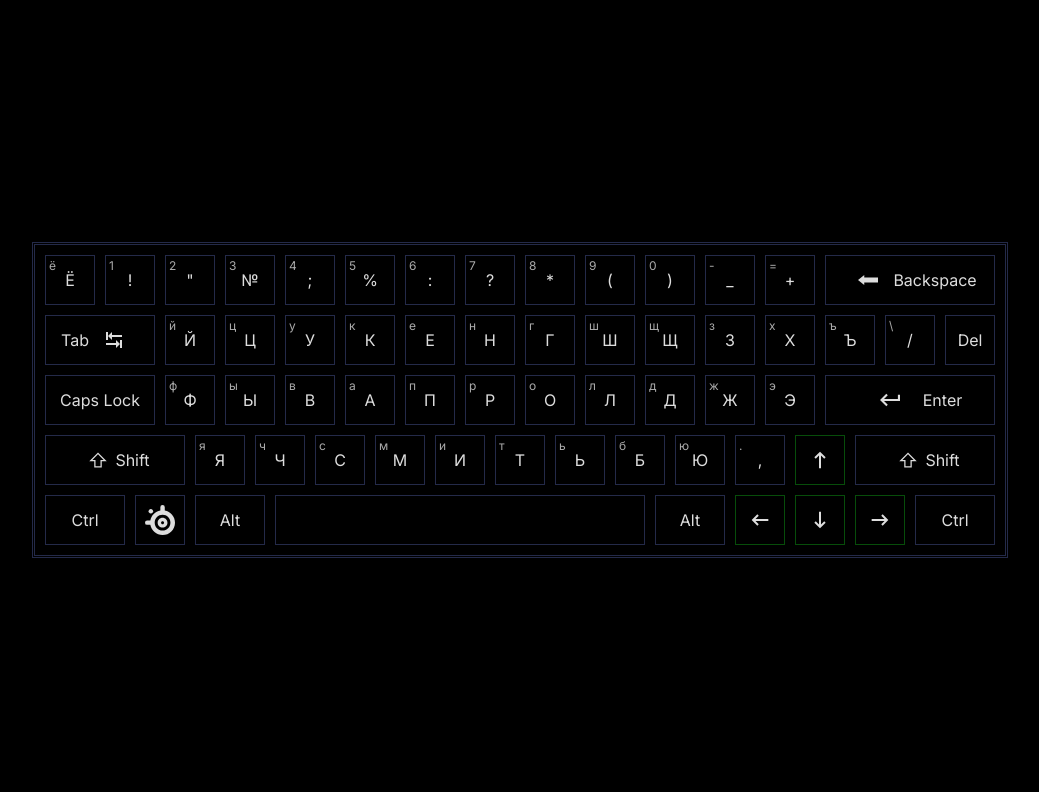
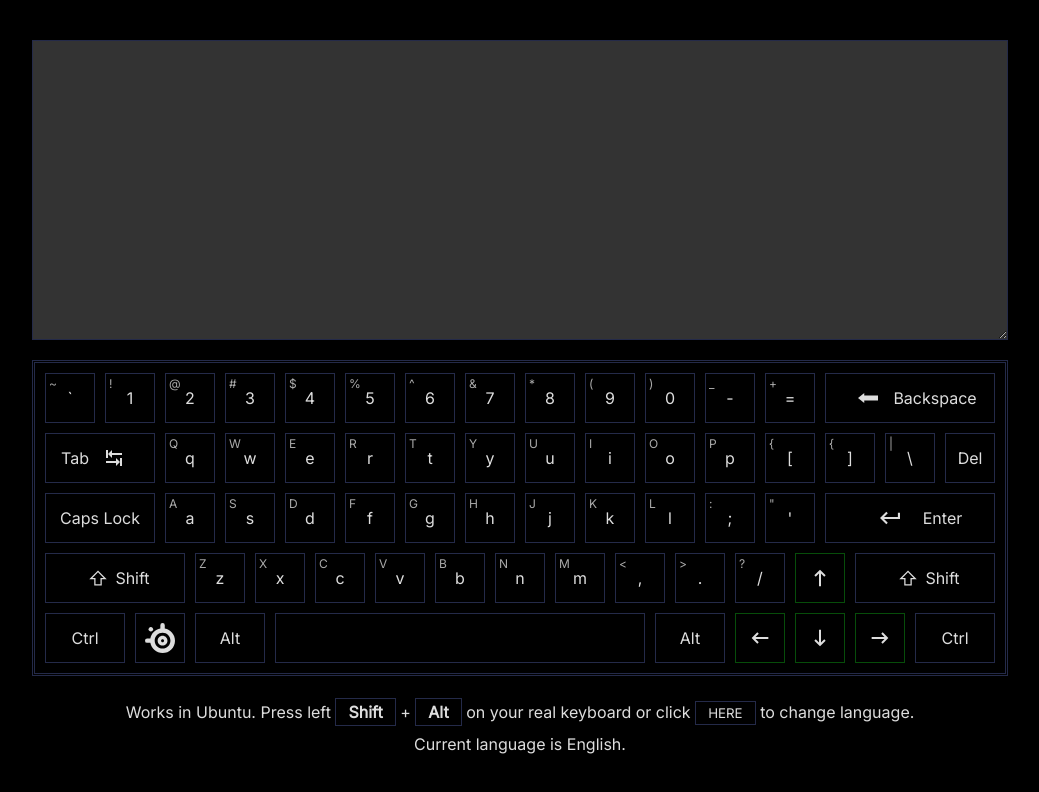
Before and after one commit to zweroboy1/virtual-keyboard, a website with bundled scripts: page index.html in a window 1280 px wide. Shown: the whole page, without its empty margins (120-1159 px from the left). Built offline with nearby package versions, Linux system fonts and the light colour scheme.

Commit message:
feat: add textarea and footer

```diff
--- a/css/style.css
+++ b/css/style.css
@@ -1,4 +1,5 @@
 @import url('https://fonts.googleapis.com/css2?family=Inter&display=swap');
+@import url('https://fonts.googleapis.com/css2?family=Roboto:wght@300&display=swap');
 
 * {
   margin: 0;
@@ -9,10 +10,46 @@
 
 body {
   display: flex;
+  flex-direction: column;
+  gap: 20px;
   justify-content: center;
   align-items: center;
   min-height: 100vh;
   background: #000;
+}
+
+.textarea {
+  width: 976px;
+  height: 300px;
+  padding: 15px;
+  font-family: 'Roboto', sans-serif;
+  font-size: 16px;
+  line-height: 1.3em;
+  letter-spacing: 0.1em;
+  color: #add8e6;
+  background-color: #333333;
+  border: 1px solid #242a49;
+  outline: 0;
+}
+
+.description {
+  line-height: 2em;
+  color: #dddddd;
+  text-align: center;
+}
+
+.description strong,
+.description button {
+  padding: 3px 12px;
+  border: #242a49 1px solid;
+}
+
+
+.description button {
+  background-color: transparent;
+  color: inherit;
+  text-transform: uppercase;
+  cursor: pointer;
 }
 
 .keyboard {
--- a/js/index.js
+++ b/js/index.js
@@ -1,3 +1,4 @@
 import { Keyboard } from './keyboard.js';
 
-const keyboard = new Keyboard(document.body);
+const rootElement = document.body;
+const keyboard = new Keyboard(rootElement);
--- a/js/keyboard.js
+++ b/js/keyboard.js
@@ -2,9 +2,15 @@ class Keyboard {
   constructor(parentElement) {
     this.parentElement = parentElement;
     this.ALL_KEYS = null;
+    this.textarea = null;
+    this.keyboard = null;
     this.loadKeys().then(() => {
       this.renderKeyboard();
     });
+  }
+
+  bindTextarea(textarea) {
+    this.textarea = textarea;
   }
 
   async loadKeys() {
@@ -12,15 +18,16 @@ class Keyboard {
       const response = await fetch('js/keyboard.json');
       this.ALL_KEYS = await response.json();
     } catch (error) {
-      console.error(error);
+      throw new Error('Problems with JSON loading');
     }
   }
 
   renderKeyboard() {
     const keyboard = document.createElement('main');
+    this.keyboard = keyboard;
     const lines = [];
     let currentLine = [];
-    keyboard.className = 'keyboard keyboard_shift keyboard_ru';
+    keyboard.className = 'keyboard';
 
     this.ALL_KEYS.forEach((key) => {
       const button = document.createElement('button');
@@ -29,6 +36,7 @@ class Keyboard {
       const mainSpan = document.createElement('span');
       mainSpan.classList.add('key__main');
       button.append(mainSpan);
+
       if (key.system) {
         mainSpan.classList.add('key_system');
         mainSpan.textContent = key.value;
@@ -64,7 +72,15 @@ class Keyboard {
       line.append(...buttons);
       keyboard.append(line);
     });
-    this.parentElement.prepend(keyboard);
+    const textarea = document.createElement('textarea');
+    textarea.className = 'textarea';
+    this.textarea = textarea;
+
+    const description = document.createElement('footer');
+    description.className = 'description';
+    description.innerHTML = 'Works in Ubuntu. Press left <strong>Shift</strong> + <strong>Alt</strong> on your real keyboard or click <button>here</button> to change language.<br>Current language is English.';
+
+    this.parentElement.prepend(textarea, keyboard, description);
   }
 }
 
```
